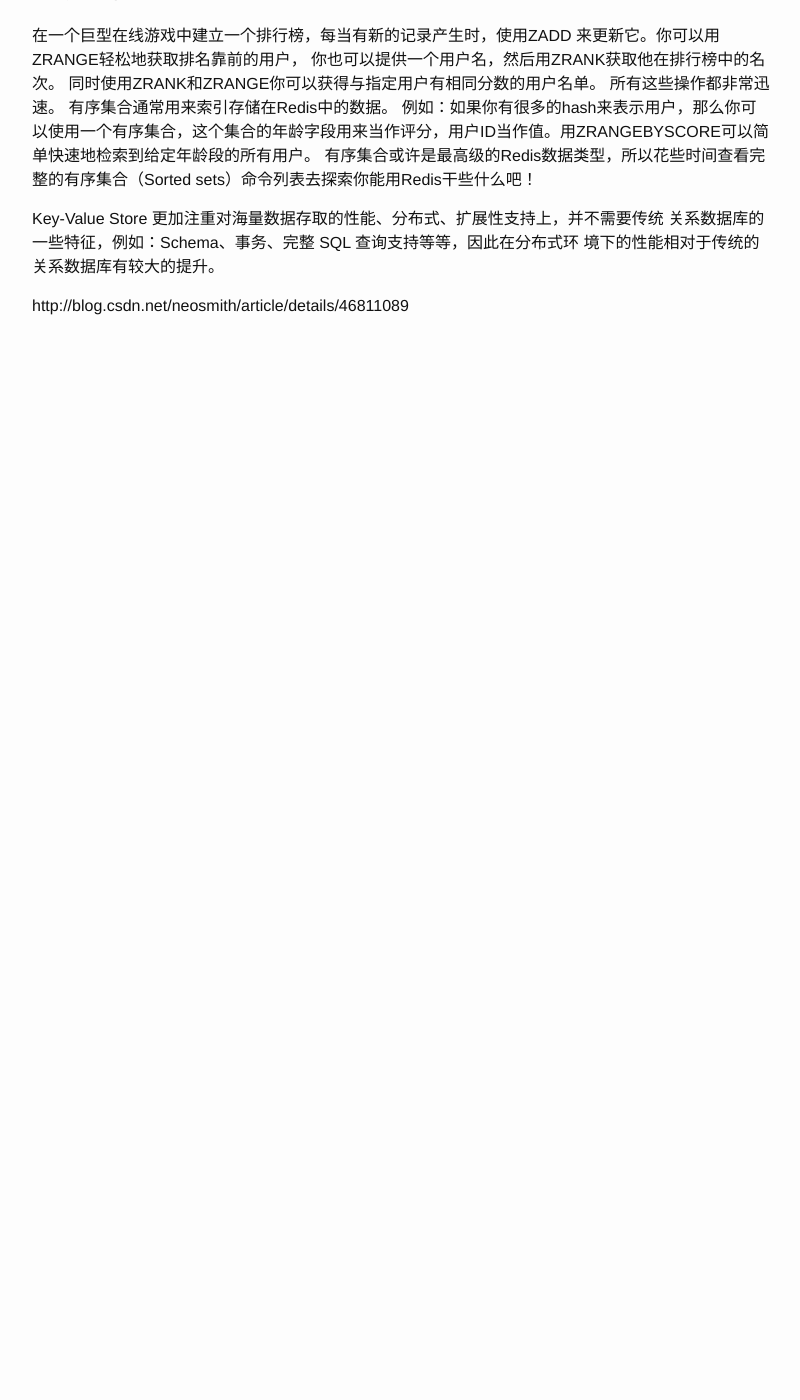
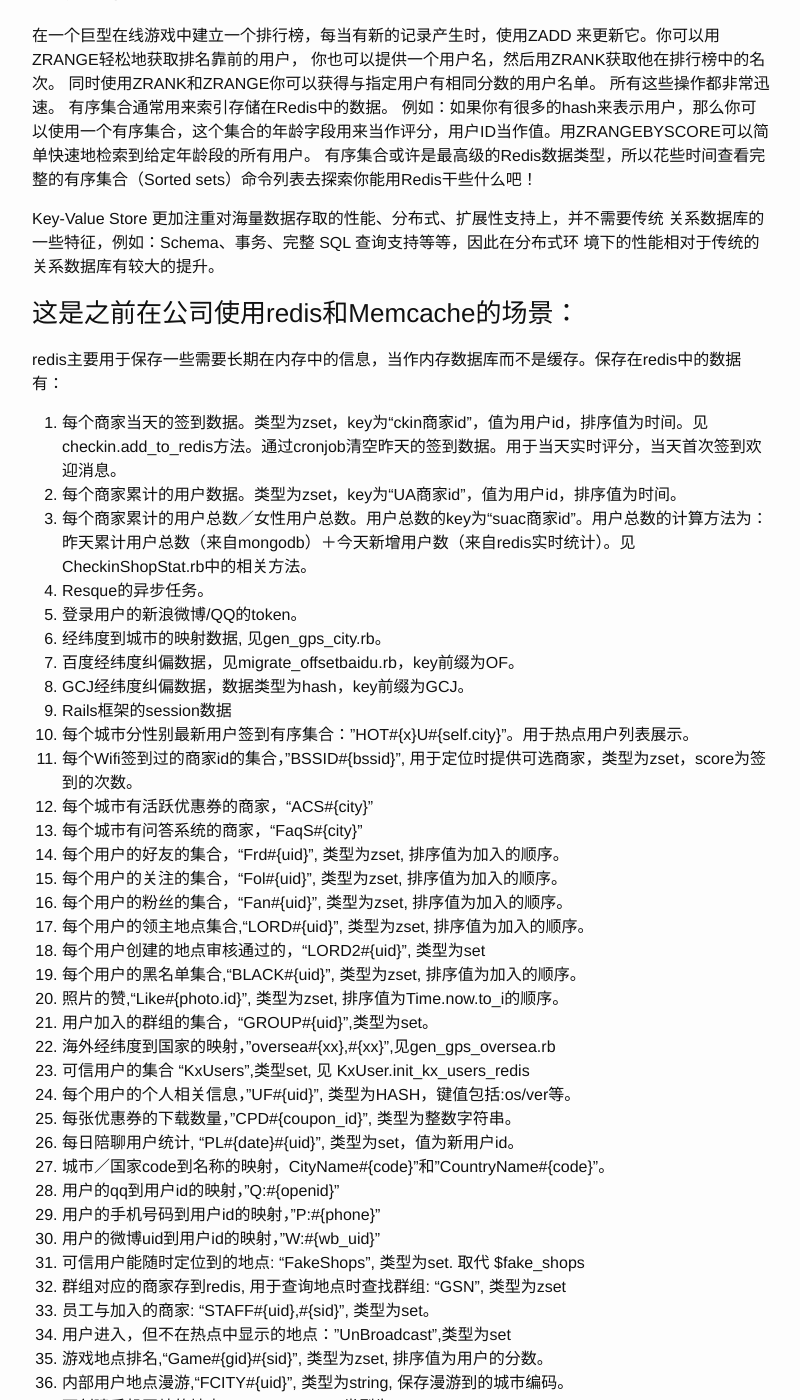
Before and after one commit to tdseed/tdseed.github.com, a Jekyll site: the page built from _posts/2016-09-10-how-to-use-redis.markdown, in a window 1280 px wide and 1400 px high, scrolled down 2272 px. Shown: the whole window, without its empty margins (238-1038 px from the left). Built offline with Jekyll 4.4.1, drawn with Linux system fonts in a browser that asks for light colours; comment, search, counter and statistics services are not loaded; before the commit the page ends 2650 px from its top, so only the background shows below that; some of the changed text lies outside the part shown.

Commit message:
add new posts"

```diff
--- a/_posts/2016-09-10-how-to-use-redis.markdown
+++ b/_posts/2016-09-10-how-to-use-redis.markdown
@@ -88,4 +88,75 @@ Key-Value Store 更加注重对海量数据存取的性能、分布式、扩展
 关系数据库的一些特征，例如：Schema、事务、完整 SQL 查询支持等等，因此在分布式环
 境下的性能相对于传统的关系数据库有较大的提升。
 
+### 这是之前在公司使用redis和Memcache的场景：
+
+redis主要用于保存一些需要长期在内存中的信息，当作内存数据库而不是缓存。保存在redis中的数据有：
+
+1. 每个商家当天的签到数据。类型为zset，key为“ckin商家id"，值为用户id，排序值为时间。见checkin.add_to_redis方法。通过cronjob清空昨天的签到数据。用于当天实时评分，当天首次签到欢迎消息。
+2. 每个商家累计的用户数据。类型为zset，key为“UA商家id"，值为用户id，排序值为时间。
+2. 每个商家累计的用户总数／女性用户总数。用户总数的key为“suac商家id”。用户总数的计算方法为：昨天累计用户总数（来自mongodb）＋今天新增用户数（来自redis实时统计）。见CheckinShopStat.rb中的相关方法。
+3. Resque的异步任务。
+4. 登录用户的新浪微博/QQ的token。
+5. 经纬度到城市的映射数据, 见gen_gps_city.rb。
+6. 百度经纬度纠偏数据，见migrate_offsetbaidu.rb，key前缀为OF。
+7. GCJ经纬度纠偏数据，数据类型为hash，key前缀为GCJ。
+6. Rails框架的session数据
+7. 每个城市分性别最新用户签到有序集合："HOT#{x}U#{self.city}"。用于热点用户列表展示。
+8. 每个Wifi签到过的商家id的集合，"BSSID#{bssid}", 用于定位时提供可选商家，类型为zset，score为签到的次数。
+9. 每个城市有活跃优惠券的商家，“ACS#{city}”
+10. 每个城市有问答系统的商家，“FaqS#{city}”
+11. 每个用户的好友的集合，“Frd#{uid}”, 类型为zset, 排序值为加入的顺序。
+12. 每个用户的关注的集合，“Fol#{uid}”, 类型为zset, 排序值为加入的顺序。
+13. 每个用户的粉丝的集合，“Fan#{uid}”, 类型为zset, 排序值为加入的顺序。
+14. 每个用户的领主地点集合,“LORD#{uid}”, 类型为zset, 排序值为加入的顺序。
+15. 每个用户创建的地点审核通过的，“LORD2#{uid}”, 类型为set
+16. 每个用户的黑名单集合,“BLACK#{uid}”, 类型为zset, 排序值为加入的顺序。
+17. 照片的赞,“Like#{photo.id}”, 类型为zset, 排序值为Time.now.to_i的顺序。
+18. 用户加入的群组的集合，“GROUP#{uid}”,类型为set。
+19. 海外经纬度到国家的映射，"oversea#{xx},#{xx}",见gen_gps_oversea.rb
+20. 可信用户的集合 "KxUsers",类型set, 见 KxUser.init_kx_users_redis
+21. 每个用户的个人相关信息，"UF#{uid}", 类型为HASH，键值包括:os/ver等。
+22. 每张优惠券的下载数量，"CPD#{coupon_id}", 类型为整数字符串。
+23. 每日陪聊用户统计, "PL#{date}#{uid}", 类型为set，值为新用户id。
+24. 城市／国家code到名称的映射，CityName#{code}"和"CountryName#{code}"。
+25. 用户的qq到用户id的映射，"Q:#{openid}"
+26. 用户的手机号码到用户id的映射，"P:#{phone}"
+27. 用户的微博uid到用户id的映射，"W:#{wb_uid}"
+28. 可信用户能随时定位到的地点: "FakeShops", 类型为set. 取代 $fake_shops
+29. 群组对应的商家存到redis, 用于查询地点时查找群组: "GSN", 类型为zset
+30. 员工与加入的商家: "STAFF#{uid},#{sid}", 类型为set。
+30. 用户进入，但不在热点中显示的地点："UnBroadcast",类型为set
+31. 游戏地点排名,“Game#{gid}#{sid}”, 类型为zset, 排序值为用户的分数。
+32. 内部用户地点漫游,“FCITY#{uid}”, 类型为string, 保存漫游到的城市编码。
+33. 可创建手机网站的地点: "MobileShops", 类型为set
+34. 授权用户的集合 "CoUsers",类型set
+35. 用户最近去过且有发言的3个地点： "LL3#{uid}",类型zset
+36. 外部人员跟随地点 "CoShops",类型set
+
+Memcache在两台服务器中都启动，通过客户端实现负载均衡。Memcache中保存的数据：
+
+1. 所有对象的单个find_by_id缓存: "#{self.class.name}#{_id}"
+2. 注册流程中查看附近的用户缓存：:cache_path => Proc.new { |c| c.params }
+3. 查看热点用户缓存："HOTU#{city}#{sex}#{skip}#{pcount}", :expires_in => 60.minutes
+4. 查看个人信息时的缓存："UI#{uid}#{vid}", :expires_in => 12.hours， 待取消（user_info/get接口替换为user_info/basic接口后）
+4. 个人照片墙缓存："UP#{uid}-#{pcount}"
+5. 用户头像列表缓存："ULOGOS#{uid}"
+6. 用户最后出现的地点缓存："LASTL:#{self.id}"
+7. 用户最后一次定位的经纬度："LLOC:#{self.id}"
+7. 照片墙第一页的缓存："SP#{sid}-#{pcount}"
+8. 商家的员工："STF#{sid}"
+9. 商家的分享优惠券的文案："SCPT#{sid}"
+9. 用户是否在24小时内创建过地点："ADDSHOP#{user_id}"
+10. 用户在1小时内发送过好友距离提醒：“Notify#{id}”
+11. 用户在12小时内获得过脸脸全部帮助菜单：“HELP#{uid}”
+12. 用户在8小时内发图通知过粉丝：“PhotoFan#{uid}”
+13. 用户在聊天室发图2个小时内通知一次现场的人：“PhotoRoom#{uid}”
+14. 登录商家后台出错，根据首次登录ip判断容许错误的次数：“LE#{错误次数};#{容许错误的次数}” （黄）
+15. 优惠券重发: "CD#{coupon_down.id}"（黄）
+16. 用户在最近6小时是否参与了抢地主活动："JOIN-LORD#{uid}"。
+17. 签到微博的转发并评论次数"SINAADVT" （黄）
+18. 新用户用手机号码注册"PHONEREG#{user.id}", 用于路行团带来的用户，首次定位时旅行团排第一位。
+19. 新用户"NEWUSER#{user.id}", 用于新用户陪聊的判断，防止一个用户在不同的地点收到重复的陪聊信息。
+20. 预置图片的出现次数和时间 “preset_value” => {0;Time.now.to_i}。 预置图片没7天更新一次
+
 http://blog.csdn.net/neosmith/article/details/46811089
```
Also changed, not shown: _posts/2016-09-11-how-to-use-rvm.markdown (added, +125 -0 lines), _posts/2016-09-11-ruby-development-environment.markdown (added, +49 -0 lines).
